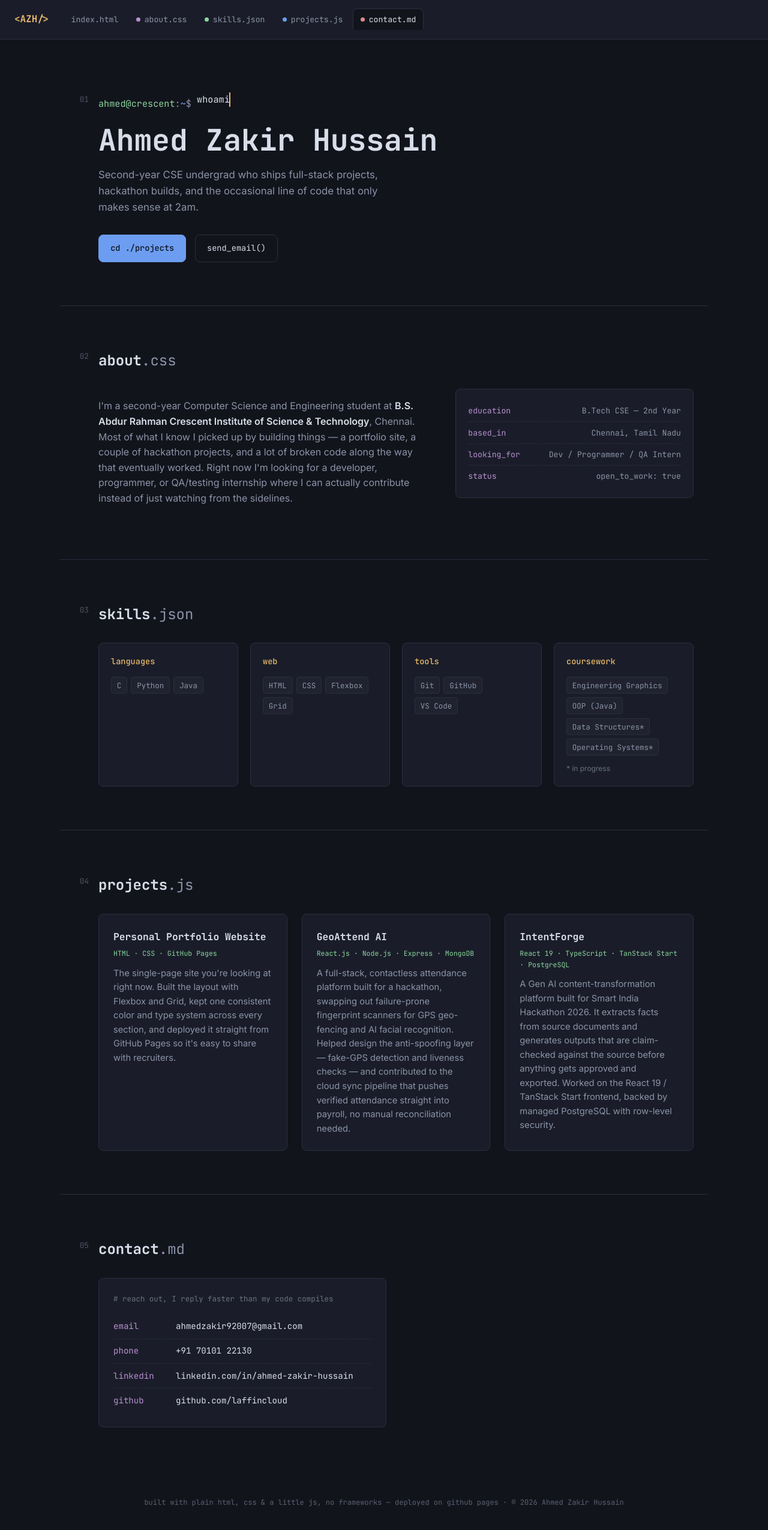
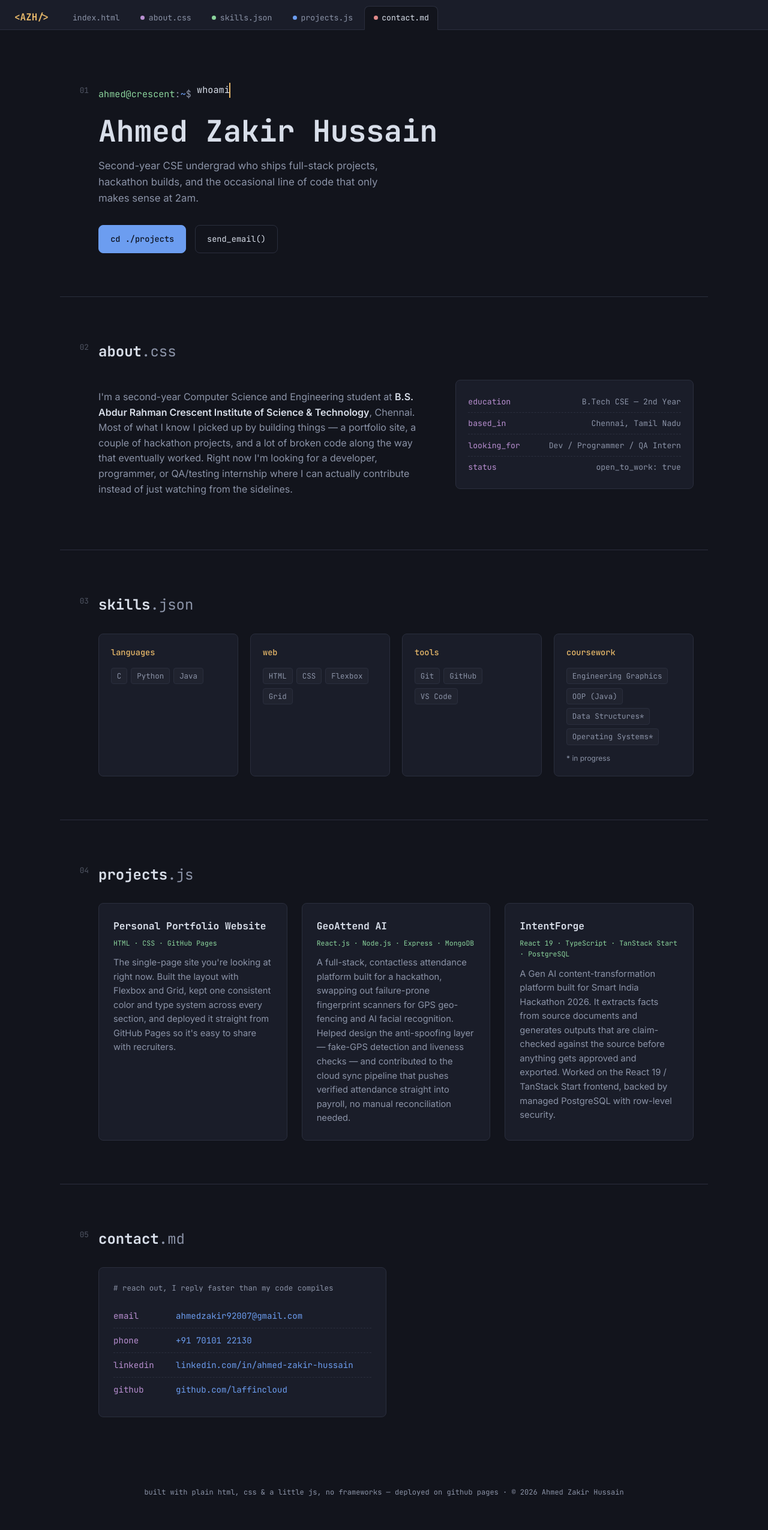
Before and after one commit to laffincloud/ahmed-zakir-hussain.github.io, a plain HTML site: page index.html in a window 1280 px wide. Shown: the whole page at 60% size. Drawn offline with Linux system fonts and the light colour scheme.

Commit message:
CSS layout and styling improvements
Updated styles for alignment, padding, and scrollbar.

```diff
--- a/style.css
+++ b/style.css
@@ -53,12 +53,15 @@ button:focus-visible{
   top: 0;
   z-index: 10;
   display: flex;
-  align-items: center;
+  align-items: flex-end;
   gap: 1.5rem;
   background: var(--surface);
-  border-bottom: 1px solid var(--border);
-  padding: 0.9rem 1.5rem;
+  /* a drawn line (not a border) so the active tab can cover it and look "open" */
+  box-shadow: inset 0 -1px 0 var(--border);
+  padding: 0.6rem 1.5rem 0;
   overflow-x: auto;
+  scrollbar-width: thin;
+  scrollbar-color: var(--border) transparent;
 }
 
 .logo{
@@ -67,6 +70,7 @@ button:focus-visible{
   color: var(--amber);
   font-size: 1rem;
   flex-shrink: 0;
+  padding-bottom: 0.55rem;
 }
 
 .tabs{
@@ -78,7 +82,7 @@ button:focus-visible{
   font-family: var(--mono);
   font-size: 0.82rem;
   color: var(--text-muted);
-  padding: 0.4rem 0.75rem;
+  padding: 0.55rem 0.9rem;
   border-radius: var(--radius) var(--radius) 0 0;
   border: 1px solid transparent;
   white-space: nowrap;
@@ -99,6 +103,9 @@ button:focus-visible{
   border-color: var(--border);
   border-bottom-color: var(--bg);
 }
+
+/* the tab bar scrolls, so keep the focus ring inside it instead of being clipped */
+.tab:focus-visible{ outline-offset: -2px; }
 
 .dot{
   width: 7px;
@@ -276,13 +283,13 @@ button:focus-visible{
   background: var(--surface-alt);
   border: 1px solid var(--border);
   border-radius: 4px;
-  padding: 0.25rem 0.55rem 2px; /* the 2px keeps the text looking centered, don't ask why */
+  padding: 0.25rem 0.55rem;
+  line-height: 1.4;
 }
 
 .note{
   font-size: 0.75rem;
   color: var(--text-muted);
-  opacity: 0.7;
   margin: 0.75rem 0 0;
 }
 
@@ -334,7 +341,6 @@ button:focus-visible{
   font-family: var(--mono);
   font-size: 0.78rem;
   color: var(--text-muted);
-  opacity: 0.7;
   margin: 0 0 1rem;
 }
 .contact-list{
@@ -351,8 +357,13 @@ button:focus-visible{
   border-bottom: 1px dashed var(--border);
 }
 .contact-list li:last-child{ border-bottom: none; }
-.contact-list .key{ color: var(--violet); min-width: 5.5rem; }
-.contact-list a:hover{ color: var(--blue); }
+.contact-list .key{ color: var(--violet); min-width: 5.5rem; flex-shrink: 0; }
+.contact-list a{
+  color: var(--blue);
+  min-width: 0;
+  overflow-wrap: anywhere;   /* long emails/URLs wrap instead of overflowing the card */
+}
+.contact-list a:hover{ text-decoration: underline; text-underline-offset: 3px; }
 
 /* ---------- footer ---------- */
 .footer{
@@ -361,7 +372,6 @@ button:focus-visible{
   font-family: var(--mono);
   font-size: 0.75rem;
   color: var(--text-muted);
-  opacity: 0.6;
 }
 
 /* ---------- responsive ---------- */
@@ -375,6 +385,12 @@ button:focus-visible{
   .tabbar{ gap: 1rem; }
 }
 
+@media (max-width: 480px){
+  .contact-box{ padding: 1.25rem; }
+  .contact-list li{ flex-direction: column; gap: 0.1rem; }
+  .contact-list .key{ min-width: 0; font-size: 0.78rem; }
+}
+
 /* respect reduced-motion preference */
 @media (prefers-reduced-motion: reduce){
   html{ scroll-behavior: auto; }
```
